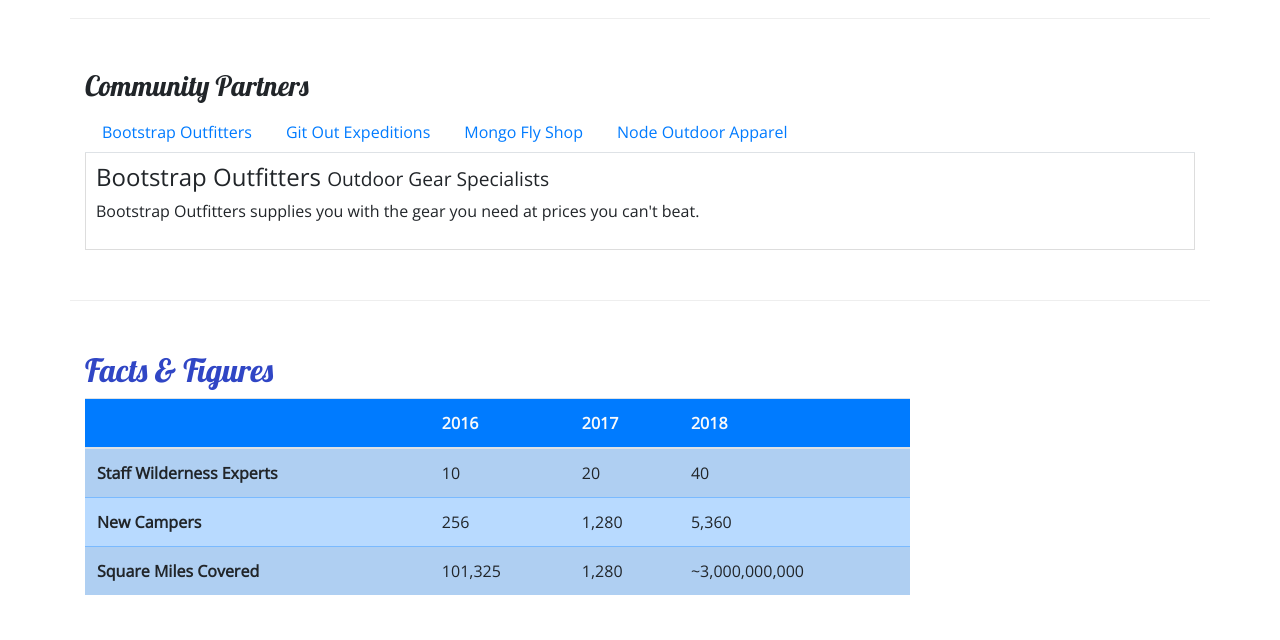
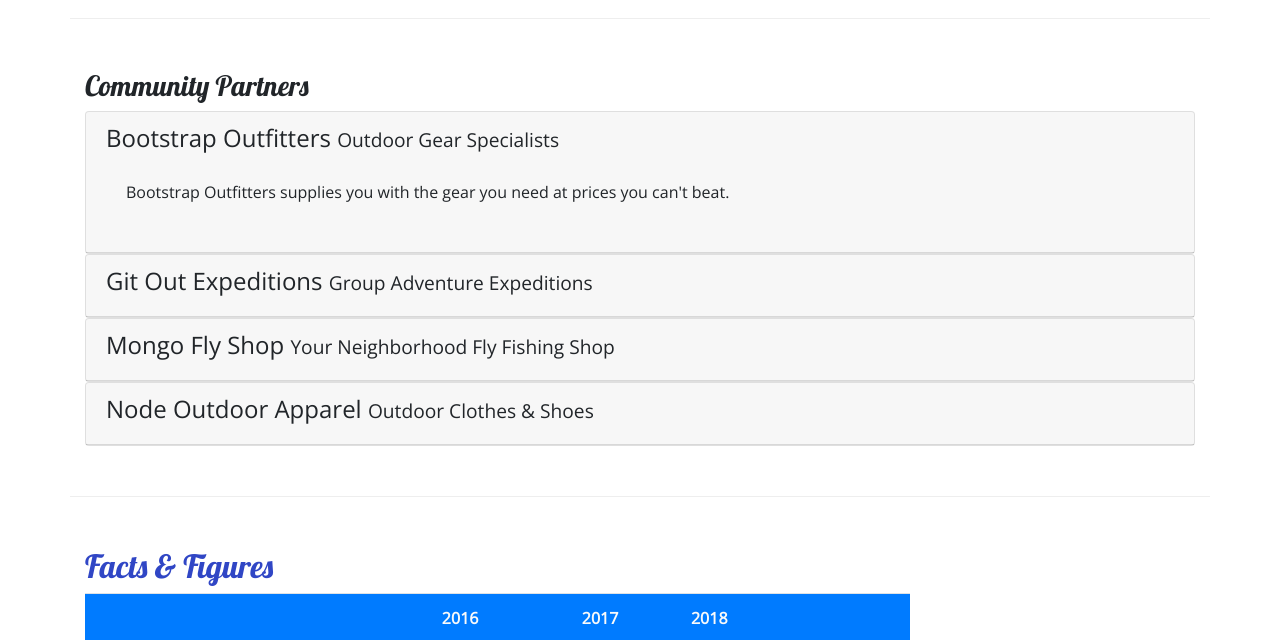
Before and after one commit to jaypowellcs/Bootstrap-, a website: page aboutus.html in a window 1280 px wide. Shown: the part 810-1450 px from the top of the page. Drawn offline with nearby package versions, Linux system fonts and the light colour scheme.

Commit message:
Accordion

```diff
--- a/aboutus.html
+++ b/aboutus.html
@@ -99,28 +99,62 @@
         <div class="row row-content">
             <div class="col">
                 <h3>Community Partners</h3>
-                <ul class="nav nav-tabs">
-                    <li class="nav-item"><a class="nav-link" href="#bootstrap" role="tab" data-toggle="tab">Bootstrap Outfitters</a></li>
-                    <li class="nav-item"><a class="nav-link" href="#git" role="tab" data-toggle="tab">Git Out Expeditions</a></li>
-                    <li class="nav-item"><a class="nav-link" href="#mongo" role="tab" data-toggle="tab">Mongo Fly Shop</a></li>
-                    <li class="nav-item"><a class="nav-link" href="#node" role="tab" data-toggle="tab">Node Outdoor Apparel</a></li>
-                </ul>
-                <div class="tab-content">
-                    <div role="tabpanel" class="tab-pane fade show active" id="bootstrap">
-                        <h4>Bootstrap Outfitters <small>Outdoor Gear Specialists</small></h4>
-                        <p class="d-none d-sm-block">Bootstrap Outfitters supplies you with the gear you need at prices you can't beat.</p>
+                <div id="accordion">
+                    <div class="card">
+                        <div role="tab" class="card-header">
+                            <h4>
+                                <a data-toggle="collapse" data-target="#bootstrap">
+                                Bootstrap Outfitters <small>Outdoor Gear Specialists</small>
+                                </a>
+                            </h4>
+                            <div class="collapse show" id="bootstrap" data-parent="#accordion">
+                                <div class="card-body">
+                                    <p class="d-none d-sm-block">Bootstrap Outfitters supplies you with the gear you need at prices you can't beat.</p>
+                                </div>
+                            </div>
+                        </div>
                     </div>
-                    <div role="tabpanel" class="tab-pane fade" id="git">
-                        <h4>Git Out Expeditions <small>Group Adventure Expeditions</small></h4>
-                        <p class="d-none d-sm-block">Join Git Out Expeditions to explore new horizons with a group of other adventurers!</p>
+                    <div class="card">
+                        <div role="tab" class="card-header">
+                            <h4>
+                                <a class="collapsed" data-toggle="collapse" data-target="#git">
+                                    Git Out Expeditions <small>Group Adventure Expeditions</small>
+                                </a>
+                            </h4>
+                            <div class="collapse" id="git" data-parent="#accordion">
+                                <div class="card-body">
+                                    <p class="d-none d-sm-block">Join Git Out Expeditions to explore new horizons with a group of other adventurers!</p>
+                                </div>
+                            </div>
+                        </div>
                     </div>
-                    <div role="tabpanel" class="tab-pane fade" id="mongo">
-                        <h4>Mongo Fly Shop <small>Your Neighborhood Fly Fishing Shop</small></h4>
-                        <p class="d-none d-sm-block">Need a new fishing pole, a tacklebox, or flies of all kinds? Stop by Mongo Fly Shop.</p>
+                    <div class="card">
+                        <div role="tab" class="card-header">
+                            <h4>
+                                <a class="collapsed" data-toggle="collapse" data-target="#mongo">
+                                    Mongo Fly Shop <small>Your Neighborhood Fly Fishing Shop</small>
+                                </a>
+                            </h4>
+                            <div class="collapse" id="mongo" data-parent="#accordion">
+                                <div class="card-body">
+                                    <p class="d-none d-sm-block">Need a new fishing pole, a tacklebox, or flies of all kinds? Stop by Mongo Fly Shop.</p>
+                                </div>
+                            </div>
+                        </div>
                     </div>
-                    <div role="tabpanel" class="tab-pane fade" id="node">
-                        <h4>Node Outdoor Apparel <small>Outdoor Clothes & Shoes</small></h4>
-                        <p class="d-none d-sm-block">From polar fleeces to swimsuits, hiking boots to waders, a visit to Node will be sure to get you covered.</p>
+                    <div class="card">
+                        <div role="tab" class="card-header">
+                            <h4>
+                                <a class="collapsed" data-toggle="collapse" data-target="#node">
+                                    Node Outdoor Apparel <small>Outdoor Clothes & Shoes</small>
+                                </a>
+                            </h4>
+                            <div class="collapse" id="node" data-parent="#accordion">
+                                <div class="card-body">
+                                    <p class="d-none d-sm-block">From polar fleeces to swimsuits, hiking boots to waders, a visit to Node will be sure to get you covered.</p>
+                                </div>
+                            </div>
+                        </div>
                     </div>
                 </div>
             </div>
--- a/css/styles.css
+++ b/css/styles.css
@@ -36,8 +36,7 @@
     background-color: #901CAD;
 }
 
-.tab-content {
-    border: 1px solid #DDD;
-    border-top: none;
-    padding: 10px;
-}
+a, a:hover {
+    color: inherit;
+    text-decoration: none;
+  }
```
